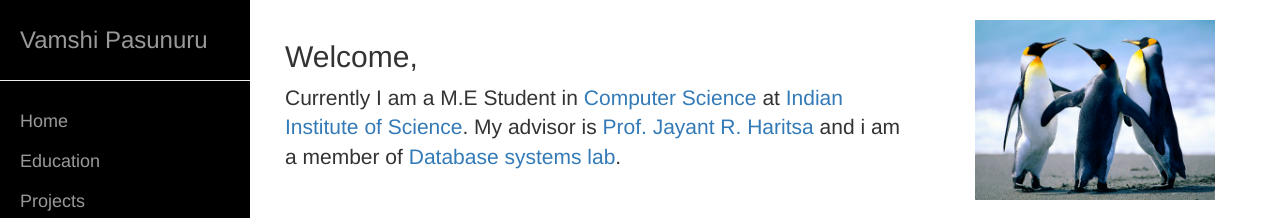
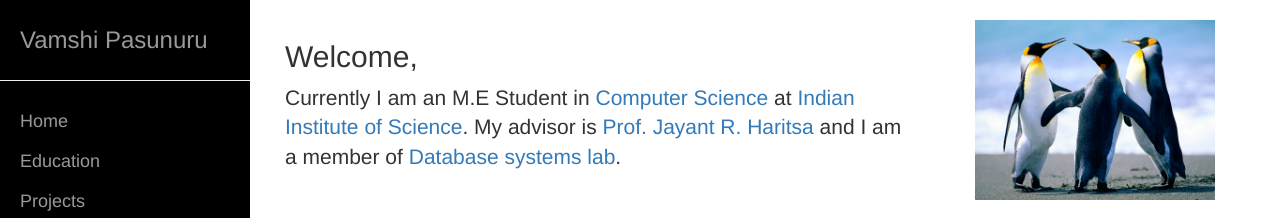
Before and after one commit to pvam/pvam.github.io, a plain HTML site: page index.html in a window 1280 px wide. Shown: the top 218 px of the page. Drawn offline with Linux system fonts and the light colour scheme.

Commit message:
Update index.html

```diff
--- a/index.html
+++ b/index.html
@@ -67,7 +67,7 @@
                 <div class="col-lg-8">
                         <h2>Welcome, </h2>
                         <p class="lead">
-                        Currently I am a M.E Student in <a href="http://www.csa.iisc.ernet.in">Computer Science</a>  at <a href="http://www.iisc.ernet.in">Indian Institute of Science</a>. My advisor is <a href="http://dsl.serc.iisc.ernet.in/~haritsa/">Prof. Jayant R. Haritsa</a> and i am a member of <a href="http://dsl.serc.iisc.ernet.in/">Database systems lab</a>.
+                        Currently I am an M.E Student in <a href="http://www.csa.iisc.ernet.in">Computer Science</a>  at <a href="http://www.iisc.ernet.in">Indian Institute of Science</a>. My advisor is <a href="http://dsl.serc.iisc.ernet.in/~haritsa/">Prof. Jayant R. Haritsa</a> and I am a member of <a href="http://dsl.serc.iisc.ernet.in/">Database systems lab</a>.
                         </p>
                 </div>
                 <div class="col-lg-4">
```
